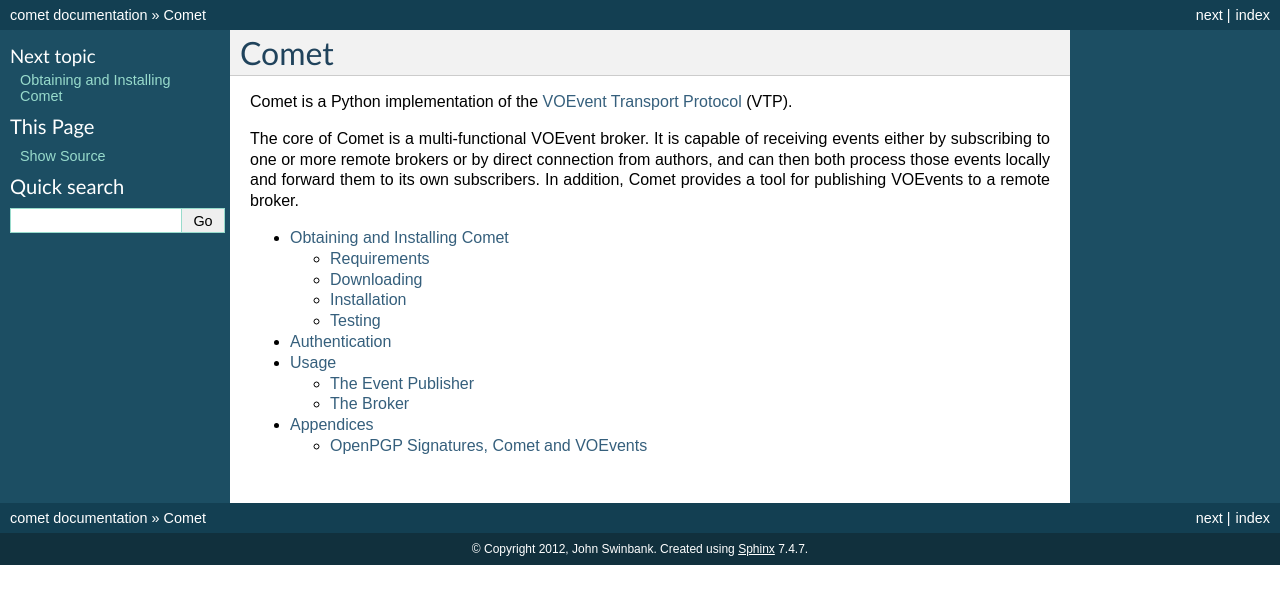
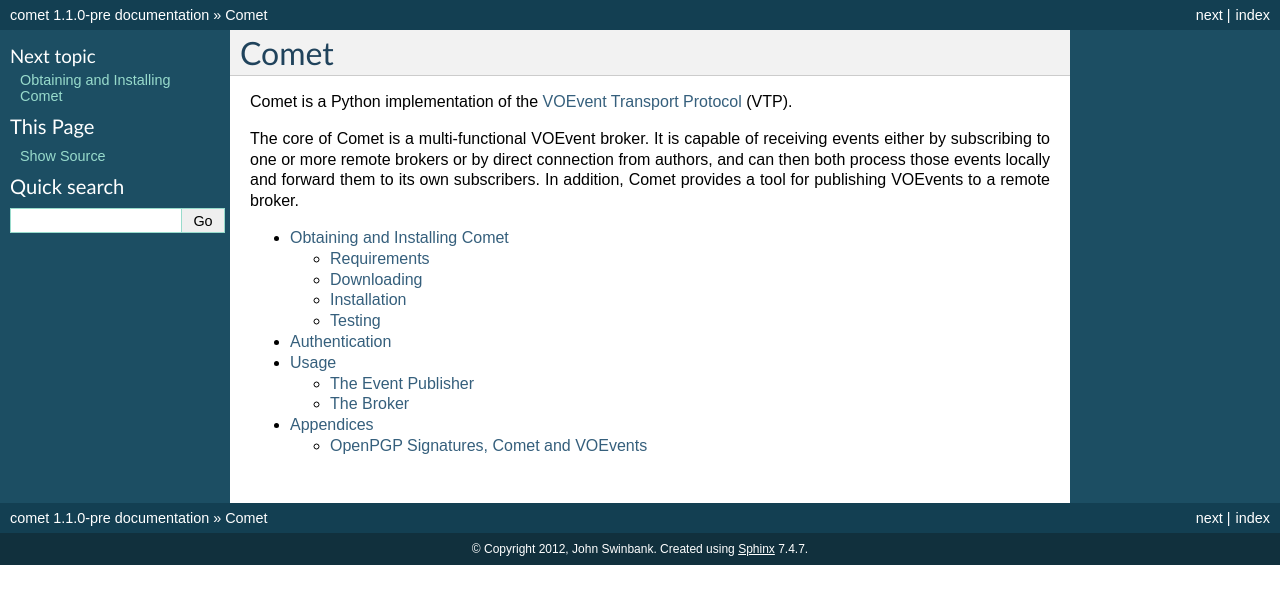
Before and after one commit to jdswinbank/Comet, a Sphinx documentation site: the page built from docs/index.rst, in a window 1280 px wide. Shown: the top 604 px of the page. Built offline with Sphinx 7.4.7, drawn with Linux system fonts in a browser that asks for light colours; part of the change alters nothing that is shown.

```diff
--- a/docs/conf.py
+++ b/docs/conf.py
@@ -53,9 +53,8 @@ copyright = u"%s, %s" % (years, author)
 # The version info for the project you're documenting, acts as replacement for
 # |version| and |release|, also used in various other places throughout the
 # built documents.
-#
-# The short X.Y version.
 from comet import __version__ as version
+release = version
 
 # The language for content autogenerated by Sphinx. Refer to documentation
 # for a list of supported languages.
```
